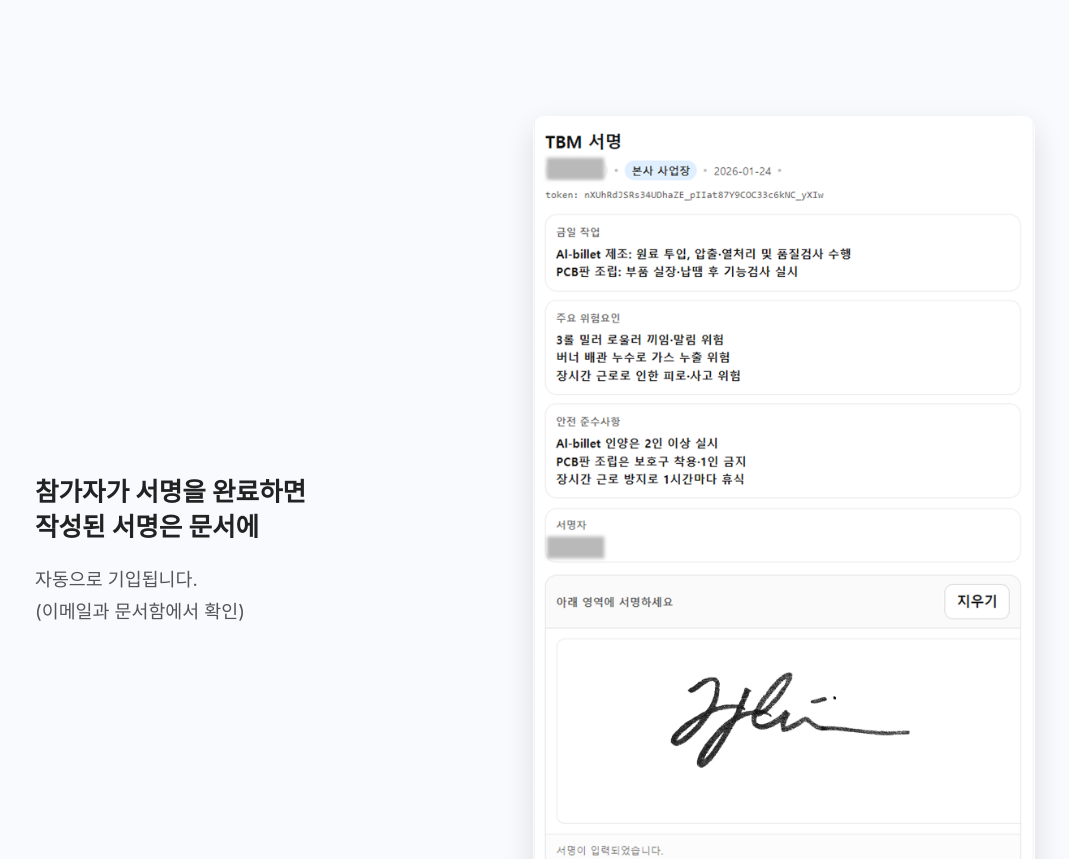
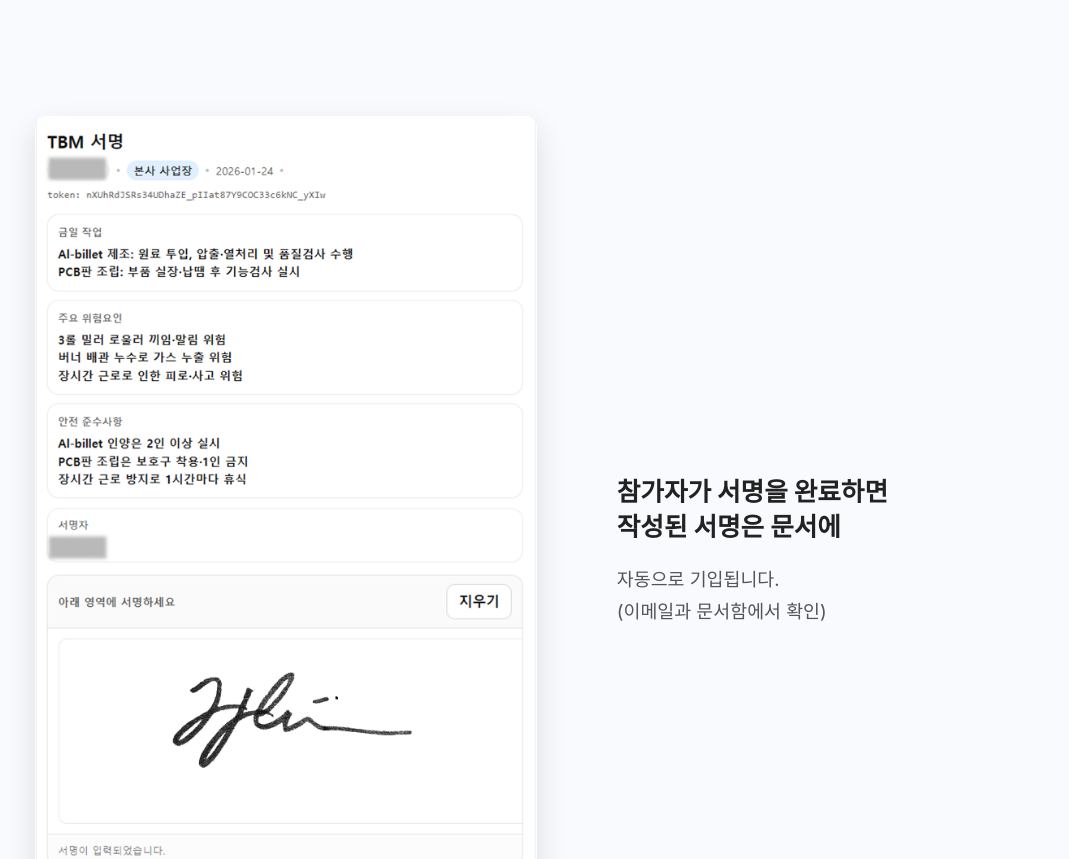
Before and after one commit to givinkwon/reg-ai-web, a Next.js app: page /docs/docs-sign in a window 1280 px wide. Shown: the part 2869-3728 px from the top of the page, without its empty margins (105-1174 px from the left). Built offline with nearby package versions, Linux system fonts and the light colour scheme.

Commit message:
feat:update

```diff
--- a/app/docs/docs-sign/page.tsx
+++ b/app/docs/docs-sign/page.tsx
@@ -193,7 +193,7 @@ export default function DocsSignPage() {
                 <p>작업자는 수신된 링크를 통해 요약본을 확인하고,<br/>화면에서 바로 서명 제출을 진행합니다.<br/>수합된 서명은 관리자에게 실시간 연동됩니다.</p>
               </div>
             </div>
-            <div className={`${s.previewRow} ${s.reverse}`}>
+            <div className={s.previewRow}>
               <div className={s.previewImageWrapper}>
                 <Image
                   src="/docs/서명.png"
```
